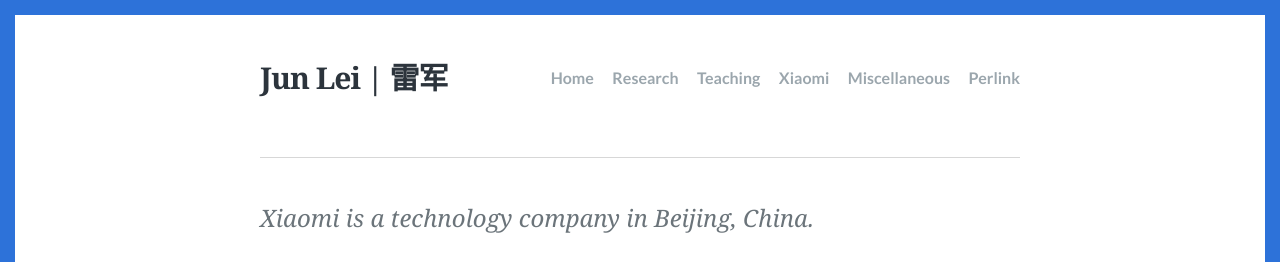
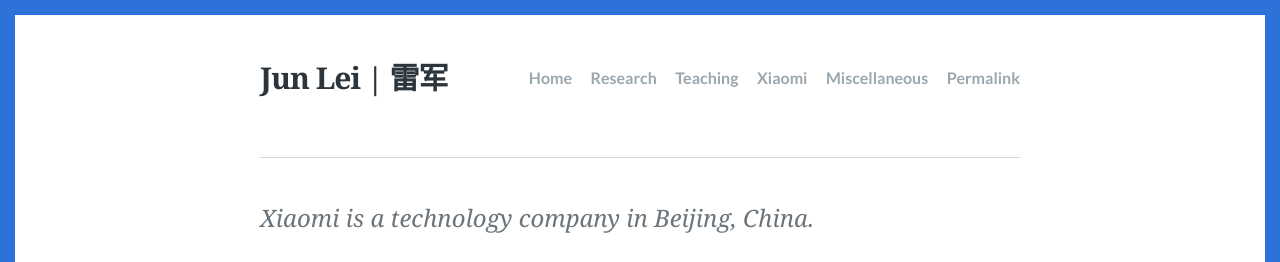
Before and after one commit to ciqiaowang/ciqiaowang.github.io, a Jekyll site: the page built from index.html, in a window 1280 px wide and 900 px high. Shown: the top 262 px of the window. Built offline with Jekyll 4.4.1, drawn with Linux system fonts in a browser that asks for light colours; the list of posts is cut into pages by our own code.

Commit message:
Update _config.yml

```diff
--- a/_config.yml
+++ b/_config.yml
@@ -38,8 +38,8 @@
     url: https://www.mi.com/index.html
   - text: Miscellaneous
     url: /miscellaneous.html
-  - text: Perlink
-    url: https://github.com/ciqiaowang/ciqiaowang.github.io/blob/7dd403ae128df1598bb9211544ce78fa38f7661e/_pages/about.md
+  - text: Permalink
+    url: _pages/about.md
 
 # The shortname for your Disqus site to enable comments.
 disqus: xiaomi
```
